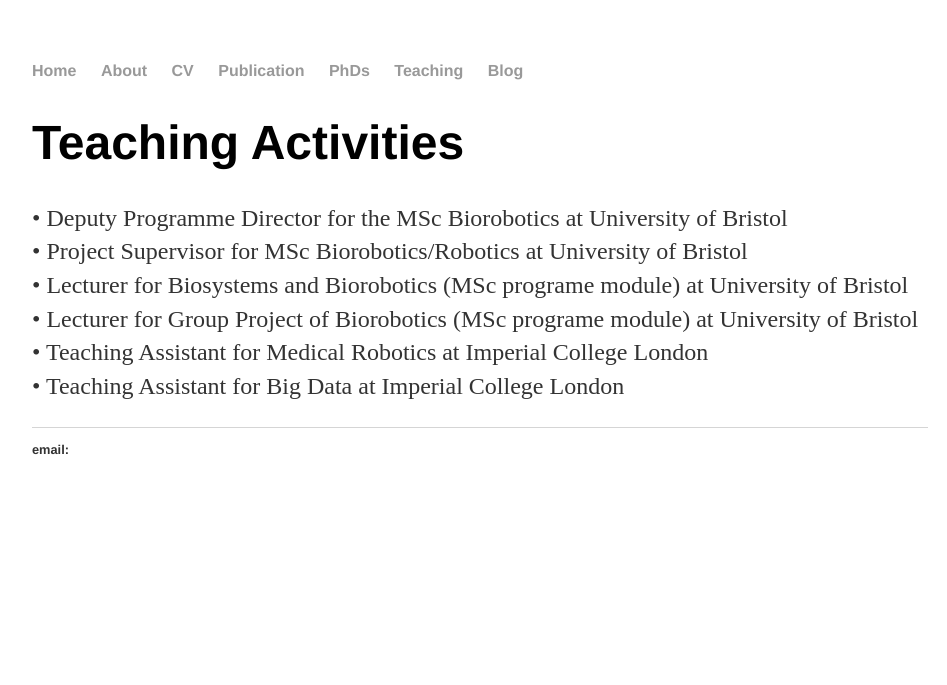
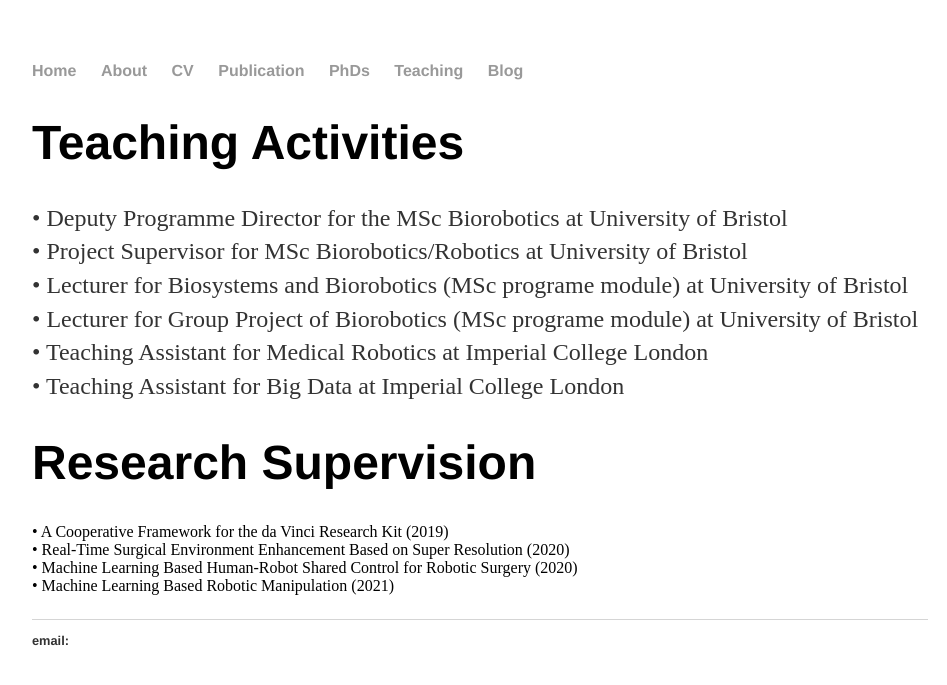
Before and after one commit to ImperialDanDan/ImperialDanDan.github.io, a Jekyll site: the page built from Teaching/index.html, in a window 1280 px wide. Shown: the top 685 px of the page, without its empty margins (160-1107 px from the left). Built offline with Jekyll 4.4.1, drawn with Linux system fonts in a browser that asks for light colours; Markdown is read by kramdown in place of the engine named in the settings.

Commit message:
Update index.html

```diff
--- a/Teaching/index.html
+++ b/Teaching/index.html
@@ -13,6 +13,12 @@
 •       Teaching Assistant for Medical Robotics at Imperial College London    <br>
 • Teaching Assistant for Big Data at Imperial College London     <br>
 
+			<h1>Research Supervision </h1>
+•	A Cooperative Framework for the da Vinci Research Kit (2019)  <br>
+•	Real-Time Surgical Environment Enhancement Based on Super Resolution  (2020) <br>
+•	Machine Learning Based Human-Robot Shared Control for Robotic Surgery (2020) <br>
+•	Machine Learning Based Robotic Manipulation (2021) <br>
+
 			</p>
 
 		</div>
```
